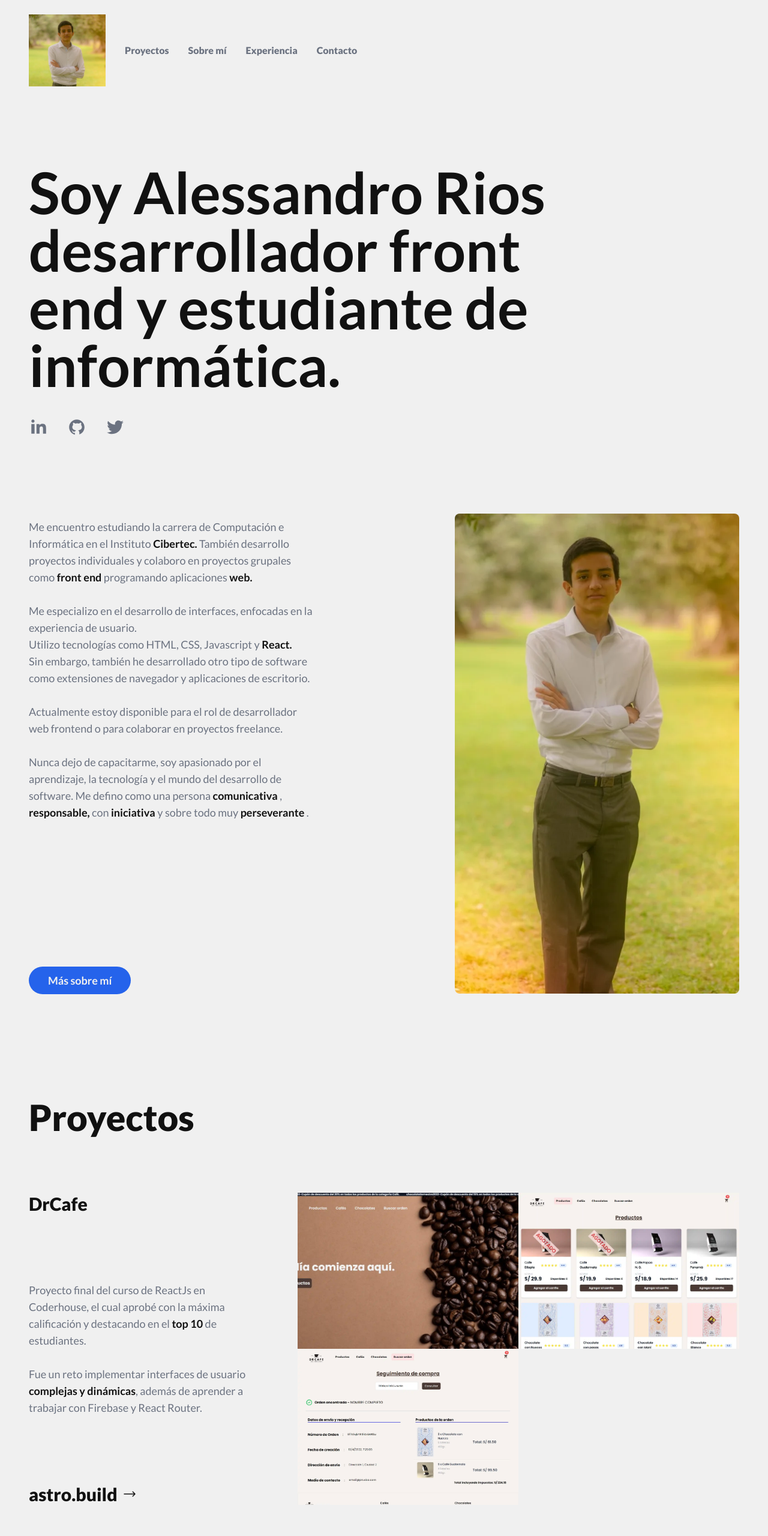
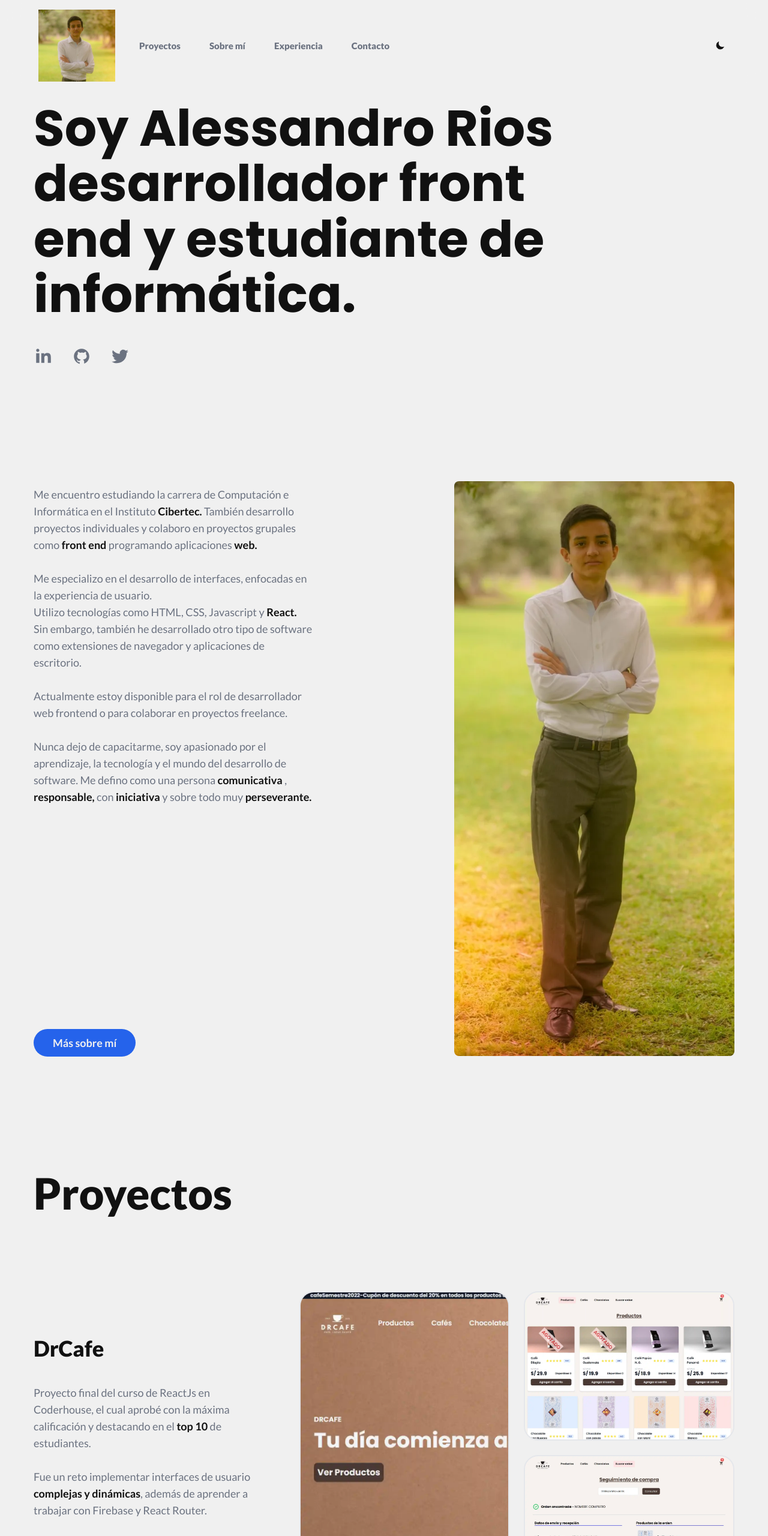
Before and after one commit to dalessandro07/alessandro_portfolio, an Astro site: page / in a window 1280 px wide. Shown: the top 2560 px of the page at 60% size. Built offline with nearby package versions, Linux system fonts and the light colour scheme; Astro itself is replaced by a stand-in of ours.

Commit message:
add projects, dark mode, start responsive design

```diff
--- a/package.json
+++ b/package.json
@@ -15,12 +15,14 @@
     "astro-icon": "^0.7.3"
   },
   "devDependencies": {
+    "@astrojs/preact": "^1.0.2",
     "@astrojs/sitemap": "^1.0.0",
     "@astrojs/tailwind": "^1.0.0",
     "@typescript-eslint/parser": "^5.36.1",
     "eslint": "^8.23.0",
     "eslint-plugin-astro": "^0.17.1",
     "eslint-plugin-import": "^2.26.0",
-    "eslint-plugin-n": "^15.2.5"
+    "eslint-plugin-n": "^15.2.5",
+    "preact": "^10.10.6"
   }
 }
--- a/src/components/About.astro
+++ b/src/components/About.astro
@@ -2,9 +2,10 @@
 import Strong from './text/Strong.astro'
 ---
 
-<section class="flex justify-between max-h-screen">
-	<article class="w-2/5 flex flex-col py-2 justify-between">
-		<section class="flex flex-col gap-7 items-start text-gray-500 text-lg">
+<section class="flex flex-col-reverse lg:flex-row gap-10 justify-between">
+	<article class="w-2/5 flex flex-col py-2 justify-between 2xl:justify-around">
+		<section
+			class="flex flex-col gap-7 items-start text-gray-500 dark:text-gray-400 text-lg 2xl:text-xl">
 			<p>
 				Me encuentro estudiando la carrera de Computación e Informática en el Instituto
 				<Strong>Cibertec.</Strong>
@@ -31,7 +32,7 @@ import Strong from './text/Strong.astro'
 				Nunca dejo de capacitarme, soy apasionado por el aprendizaje, la tecnología y el mundo del
 				desarrollo de software. Me defino como una persona <Strong>comunicativa</Strong>,
 				<Strong>responsable,</Strong> con
-				<Strong>iniciativa</Strong> y sobre todo muy <Strong>perseverante</Strong>.
+				<Strong>iniciativa</Strong> y sobre todo muy <Strong>perseverante.</Strong>
 			</p>
 		</section>
 
@@ -44,7 +45,7 @@ import Strong from './text/Strong.astro'
 		</footer>
 	</article>
 
-	<article class="w-2/5">
+	<article class="w-full lg:w-2/5 max-h-screen/50">
 		<img
 			class="w-full h-full object-cover rounded-lg object-top"
 			src="/images/perfil-completo.webp"
--- a/src/components/Header.astro
+++ b/src/components/Header.astro
@@ -1,15 +1,20 @@
-<header>
-	<nav class="flex gap-8 items-center">
+---
+import ThemeToggle from './buttons/ThemeToggle'
+---
+
+<header
+	class="fixed bg-customWhite/80 dark:bg-customBlack/80 backdrop-blur-lg w-full px-16 py-4 top-0 right-0 left-0 2xl:max-w-7xl 2xl:mx-auto flex justify-between items-center">
+	<nav class="flex gap-10 justify-between md:justify-start items-center">
 		<a href="/">
 			<img
-				class="w-7 h-7 rounded-full object-cover"
+				class="w-6 h-6 object-top rounded-full object-cover 2xl:h-8 2xl:w-8"
 				src="/images/profile.webp"
 				alt="logo"
 				class="w-32"
 			/>
 		</a>
 
-		<ul class="flex gap-8 text-gray-500">
+		<ul class="flex gap-12 text-gray-500 text-nav 2xl:text-lg">
 			<li class="hover:text-blue-600 font-extrabold transition-all duration-200">
 				<a href="#proyectos">Proyectos</a>
 			</li>
@@ -24,4 +29,6 @@
 			</li>
 		</ul>
 	</nav>
+
+	<ThemeToggle client:idle />
 </header>
--- a/src/components/HeroSection.astro
+++ b/src/components/HeroSection.astro
@@ -2,8 +2,8 @@
 import { Icon } from 'astro-icon'
 ---
 
-<section class="flex flex-col gap-10 max-w-4xl">
-	<h1 class="text-8xl font-semibold leading-none">
+<section class="flex flex-col gap-10 max-w-4xl justify-center">
+	<h1 class="text-6xl sm:text-7xl md:text-7.5xl font-bold font-poppins !leading-min">
 		Soy Alessandro Rios desarrollador front end y estudiante de informática.
 	</h1>
 
--- a/src/components/Project.astro
+++ b/src/components/Project.astro
@@ -11,23 +11,31 @@ interface Props {
 const { name, description, url, imagePaths } = Astro.props as Props
 ---
 
-<article class="flex gap-20 w-full">
-	<aside class="w-1/3 flex flex-col justify-between">
-		<h3 class="text-3xl font-extrabold">{name}</h3>
+<article class="flex gap-20 w-full max-h-screen">
+	<aside class="w-1/3 flex flex-col justify-center gap-10">
+		<h3 class="text-4xl font-black">{name}</h3>
 
-		<p set:html={description} id="description" class="text-lg text-gray-500"></p>
+		<p set:html={description} id="description" class="text-lg text-gray-500 dark:text-gray-400"></p>
 
 		<div class="flex items-center gap-2">
 			<a
 				href={url}
-				class="font-extrabold text-3xl hover:text-blue-600 transition-all duration-200 flex items-center gap-2">
+				class="font-bold text-xl hover:text-blue-600 transition-all duration-200 flex items-center gap-2">
 				{url.replace('https://', '')}
 				<Icon class="w-6 h-6 group-hover:text-blue-600" name="arrow-right" />
 			</a>
 		</div>
 	</aside>
 
-	<section class="w-2/3 max-h-[70vh] grid grid-cols-2 grid-rows-2 first:row-span-2">
-		{imagePaths?.map((path) => <img class="object-cover w-full h-full" src={path} alt="" />)}
+	<section class="w-2/3 grid-cols-2 grid-rows-2 grid items-center gap-6">
+		{
+			imagePaths?.map((path) => (
+				<img
+					class="object-cover h-full first:row-span-2 border-2 rounded-3xl first:object-left"
+					src={path}
+					alt=""
+				/>
+			))
+		}
 	</section>
 </article>
--- a/src/components/Projects.astro
+++ b/src/components/Projects.astro
@@ -5,8 +5,8 @@ const projects = [
 	{
 		name: 'DrCafe',
 		description:
-			'Proyecto final del curso de ReactJs en Coderhouse, el cual aprobé con la máxima calificación y destacando en el <strong class="text-customBlack font-bold">top 10</strong> de estudiantes. <br/> <br/> Fue un reto implementar interfaces de usuario <strong class="text-customBlack font-bold">complejas y dinámicas</strong>, además de aprender a trabajar con Firebase y React Router.',
-		url: 'https://astro.build',
+			'Proyecto final del curso de ReactJs en Coderhouse, el cual aprobé con la máxima calificación y destacando en el <strong class="dark:text-customWhite text-customBlack font-bold">top 10</strong> de estudiantes. <br/> <br/> Fue un reto implementar interfaces de usuario <strong class="dark:text-customWhite text-customBlack font-bold">complejas y dinámicas</strong>, además de aprender a trabajar con Firebase y React Router.',
+		url: 'https://drcafe.netlify.app',
 		imagePaths: [
 			'/images/drcafe/DRCAFE.webp',
 			'/images/drcafe/drcafe-products.webp',
@@ -14,16 +14,17 @@ const projects = [
 		]
 	},
 	{
-		name: 'Snowpack',
-		description: 'The web application build tool.',
-		url: 'https://snowpack.dev',
+		name: 'AllExpenses',
+		description:
+			'PWA para llevar el control de tus gastos, tiene gráficos y estadísticas para que puedas ver tus gastos de manera más visual. <br/> <br/> Fue un proyecto personal para aprender a trabajar con <strong class="dark:text-customWhite text-customBlack font-bold">Autenticación de usuarios</strong> y <strong class="dark:text-customWhite text-customBlack font-bold">Base de datos</strong> con Firebase.',
+		url: 'https://allexpenses.netlify.app',
 		imagePaths: ['/images/allexLogin.webp']
 	}
 ]
 ---
 
-<section class="mt-12 flex flex-col gap-24">
-	<h2 class="font-extrabold text-6xl">Proyectos</h2>
+<section class="flex flex-col gap-32">
+	<h2 class="font-extrabold text-7xl">Proyectos</h2>
 	<article class="flex flex-col gap-40">
 		{projects.map((project) => <Project {...project} />)}
 	</article>
--- /dev/null
+++ b/src/components/buttons/ThemeToggle.tsx
@@ -0,0 +1,55 @@
+import { useEffect, useState } from 'preact/hooks'
+import type { JSX } from 'preact/jsx-runtime'
+
+export default function ThemeToggle(): JSX.Element {
+	const [theme, setTheme] = useState(localStorage.getItem('theme') ?? 'light')
+	const [isMounted, setIsMounted] = useState(false)
+
+	const handleClick = () => setTheme(theme === 'light' ? 'dark' : 'light')
+
+	useEffect(() => setIsMounted(true), [])
+
+	useEffect(() => {
+		if (theme === 'dark') document.documentElement.classList.add('dark')
+		else document.documentElement.classList.remove('dark')
+
+		localStorage.setItem('theme', theme)
+	}, [theme])
+
+	if (!isMounted) return <></>
+	return (
+		<button
+			class="hover:bg-customBlack/30 transition-all duration-200 p-2 rounded-full h-8 w-8 flex items-center justify-center"
+			onClick={handleClick}>
+			{theme === 'light' ? (
+				<svg
+					xmlns="http://www.w3.org/2000/svg"
+					fill="currentColor"
+					viewBox="0 0 24 24"
+					strokeWidth={1.5}
+					stroke="currentColor"
+					className="w-4 h-4 text-customBlack">
+					<path
+						strokeLinecap="round"
+						strokeLinejoin="round"
+						d="M21.752 15.002A9.718 9.718 0 0118 15.75c-5.385 0-9.75-4.365-9.75-9.75 0-1.33.266-2.597.748-3.752A9.753 9.753 0 003 11.25C3 16.635 7.365 21 12.75 21a9.753 9.753 0 009.002-5.998z"
+					/>
+				</svg>
+			) : (
+				<svg
+					xmlns="http://www.w3.org/2000/svg"
+					fill="none"
+					viewBox="0 0 24 24"
+					strokeWidth={1.5}
+					stroke="currentColor"
+					className="w-6 h-6">
+					<path
+						strokeLinecap="round"
+						strokeLinejoin="round"
+						d="M12 3v2.25m6.364.386l-1.591 1.591M21 12h-2.25m-.386 6.364l-1.591-1.591M12 18.75V21m-4.773-4.227l-1.591 1.591M5.25 12H3m4.227-4.773L5.636 5.636M15.75 12a3.75 3.75 0 11-7.5 0 3.75 3.75 0 017.5 0z"
+					/>
+				</svg>
+			)}
+		</button>
+	)
+}
--- a/src/components/text/Strong.astro
+++ b/src/components/text/Strong.astro
@@ -4,7 +4,7 @@ interface Props {
 }
 
 const { color } = Astro.props as Props
-const textColor = color || 'text-customBlack'
+const textColor = color || 'dark:text-customWhite text-customBlack'
 ---
 
 <strong class={textColor}>
--- a/src/layouts/Layout.astro
+++ b/src/layouts/Layout.astro
@@ -16,6 +16,10 @@ const { title, description } = Astro.props
 		<link rel="preconnect" href="https://fonts.googleapis.com" />
 		<link rel="preconnect" href="https://fonts.gstatic.com" crossorigin />
 		<link
+			href="https://fonts.googleapis.com/css2?family=Poppins:wght@100;300;400;700;900&display=swap"
+			rel="stylesheet"
+		/>
+		<link
 			href="https://fonts.googleapis.com/css2?family=Lato:wght@100;300;400;700;900&display=swap"
 			rel="stylesheet"
 		/>
@@ -23,15 +27,33 @@ const { title, description } = Astro.props
 		<title>{title}</title>
 		<meta name="description" content={description} />
 	</head>
-	<body>
+	<body
+		class="dark:bg-customBlack transition-all duration-300 dark:text-customWhite text-customBlack bg-customWhite">
 		<slot />
+
+		<script is:inline>
+			const theme = (() => {
+				if (typeof localStorage !== 'undefined' && localStorage.getItem('theme')) {
+					return localStorage.getItem('theme')
+				}
+				if (window.matchMedia('(prefers-color-scheme: dark)').matches) {
+					return 'dark'
+				}
+				return 'light'
+			})()
+
+			if (theme === 'light') {
+				document.documentElement.classList.remove('dark')
+			} else {
+				document.documentElement.classList.add('dark')
+			}
+			window.localStorage.setItem('theme', theme)
+		</script>
 
 		<style>
 			body {
 				font-family: 'Lato', system-ui, -apple-system, BlinkMacSystemFont, 'Segoe UI', Roboto,
 					Oxygen, Ubuntu, Cantarell, 'Open Sans', 'Helvetica Neue', sans-serif;
-				background-color: #f0f0f0;
-				color: #111;
 			}
 		</style>
 	</body>
--- a/src/pages/index.astro
+++ b/src/pages/index.astro
@@ -15,10 +15,10 @@ const actualYear = new Date().getFullYear()
 ---
 
 <Layout title={title} description={description}>
-	<div class="min-h-screen flex flex-col gap-32 my-6 mx-12">
+	<div class="min-h-screen flex flex-col gap-32 my-6 px-14 xl:max-w-7xl xl:mx-auto">
 		<Header />
 
-		<main class="grow flex flex-col gap-32">
+		<main class="grow flex flex-col gap-48 mt-36">
 			<HeroSection />
 			<About />
 			<Projects />
--- a/tailwind.config.js
+++ b/tailwind.config.js
@@ -6,8 +6,41 @@ module.exports = {
 			colors: {
 				customBlack: '#111111',
 				customWhite: '#f0f0f0'
+			},
+			fontSize: {
+				nav: '15px',
+				'7.5xl': '5.25rem'
+			},
+			fontFamily: {
+				poppins: ['Poppins', 'sans-serif']
+			},
+			lineHeight: {
+				min: '1.1'
+			},
+			height: {
+				'screen/10': '10vh',
+				'screen/20': '20vh',
+				'screen/30': '30vh',
+				'screen/40': '40vh',
+				'screen/50': '50vh',
+				'screen/60': '60vh',
+				'screen/70': '70vh',
+				'screen/80': '80vh',
+				'screen/90': '90vh'
+			},
+			width: {
+				'screen/10': '10vw',
+				'screen/20': '20vw',
+				'screen/30': '30vw',
+				'screen/40': '40vw',
+				'screen/50': '50vw',
+				'screen/60': '60vw',
+				'screen/70': '70vw',
+				'screen/80': '80vw',
+				'screen/90': '90vw'
 			}
 		}
 	},
-	plugins: []
+	plugins: [],
+	darkMode: 'class'
 }
--- a/tsconfig.json
+++ b/tsconfig.json
@@ -1,3 +1,7 @@
 {
-  "extends": "astro/tsconfigs/strict"
+  "extends": "astro/tsconfigs/strict",
+  "compilerOptions": {
+    "jsx": "react-jsx",
+    "jsxImportSource": "preact",
+  }
 }
```
Also changed, not shown: astro.config.mjs (+11 -10 lines), src/components/Footer.astro (+12 -10 lines), 1 other file.
